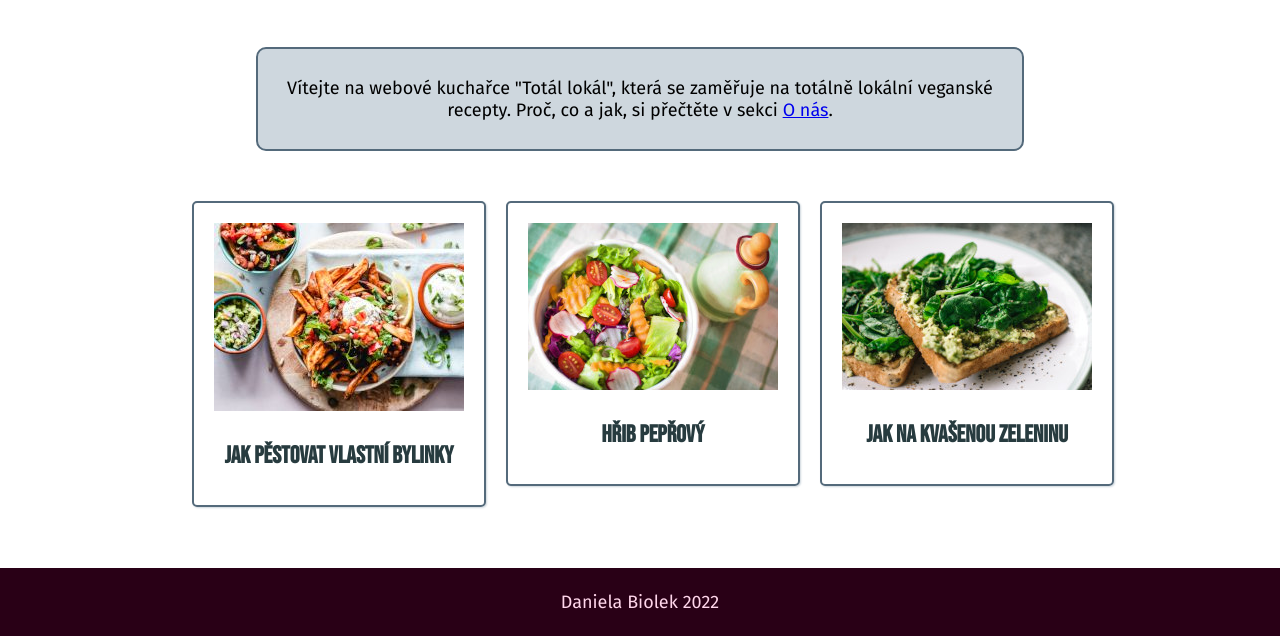
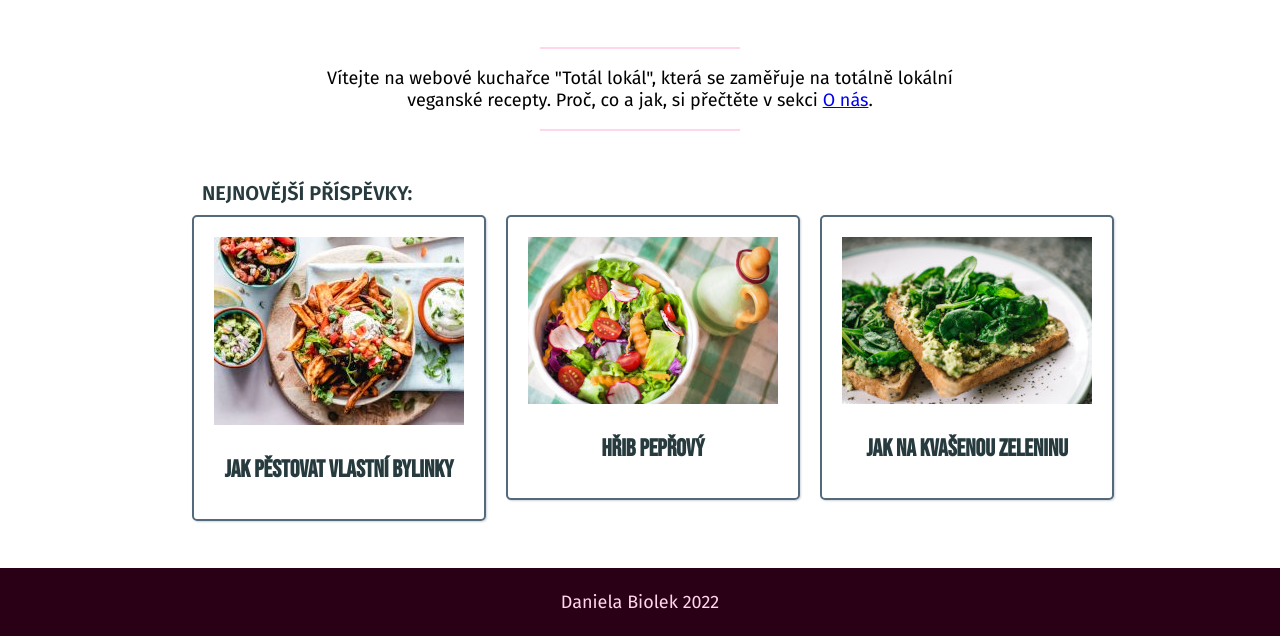
Before and after one commit to DanielaBiolek/total.lokal, an Eleventy site: page index.html in a window 1280 px wide. Shown: the part 164-800 px from the top of the page. Built offline with nearby package versions, Linux system fonts and the light colour scheme; Eleventy itself is replaced by a stand-in of ours; files that its build step writes are made by us from their sources.

Commit message:
už ani nevim

```diff
--- a/SCSS/_font-size.scss
+++ b/SCSS/_font-size.scss
@@ -22,6 +22,10 @@
     font-size: 24px;
 }
 
+.uvod__nadpis {
+    font-size: 20px;
+}
+
 .nadpis__size--small {
     font-size: 34px;
 }
--- a/SCSS/_uvod.scss
+++ b/SCSS/_uvod.scss
@@ -1,11 +1,22 @@
 @use 'colors';
 
-.uvodtext {
-    max-width: 60vw;
+.uvod {
+    max-width: 50vw;
     text-align: center;
     margin: 50px auto;
-    border: 2px solid colors.$border;
-    border-radius: 10px;
-    padding: 10px 20px;
-    background-color: colors.$bordershadow;
 }
+
+
+.uvod::before, .uvod::after {
+    content: '';
+    display: block;
+    height: 2px;
+    width: 200px;
+    background-color: colors.$menutext;
+    margin: 0 auto;
+}
+
+.uvod__nadpis {
+    color: colors.$title;
+    margin: 10px;
+}
--- a/index.html
+++ b/index.html
@@ -2,6 +2,8 @@
 layout: layouts/uvod.njk
 ---
 
-<div class="uvodtext text__size">
-    <p>Vítejte na webové kuchařce "Totál lokál", která se zaměřuje na totálně lokální veganské recepty. Proč, co a jak, si přečtěte v sekci <a href="/onas/">O&nbsp;nás</a>.</p>
+<div class="uvod text__size">
+    <p class="uvod__text">Vítejte na webové kuchařce "Totál lokál", která se zaměřuje na totálně lokální veganské recepty. Proč, co a jak, si přečtěte v sekci <a href="/onas/">O&nbsp;nás</a>.</p>
 </div>
+
+<h2 class="uvod__nadpis">NEJNOVĚJŠÍ PŘÍSPĚVKY:</h2>
--- a/package.json
+++ b/package.json
@@ -16,5 +16,8 @@
   "bugs": {
     "url": "https://github.com/DanielaBiolek/total.lokal/issues"
   },
-  "homepage": "https://github.com/DanielaBiolek/total.lokal#readme"
+  "homepage": "https://github.com/DanielaBiolek/total.lokal#readme",
+  "dependencies": {
+    "@glidejs/glide": "^3.6.0"
+  }
 }
```
Also changed, not shown: css/style.css, images/bigmraky.JPG (deleted), images/medved.svg (deleted), images/smallmraky.JPG (deleted), 2 other files.
